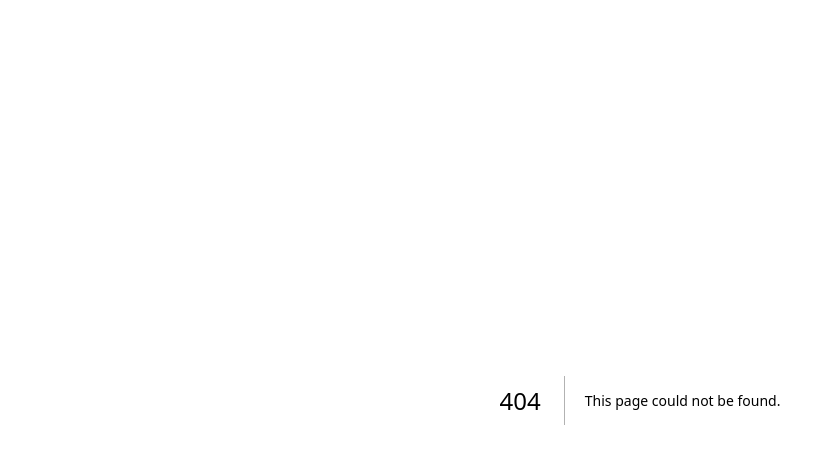
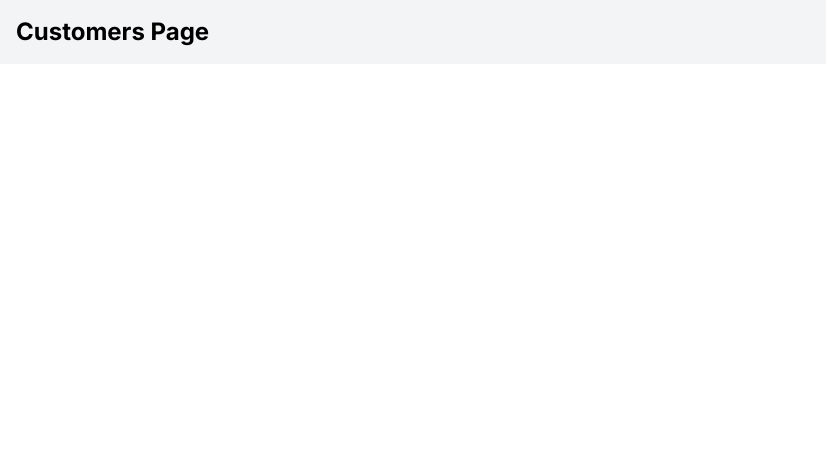
Before and after one commit to Qmelody/nextjs-dashboard, a Next.js app: page /dashboard/customers in a window 1280 px wide. Before the commit this address had no page. Shown: the top 464 px of the page, without its empty margins (0-826 px from the left). Built offline with nearby package versions, Linux system fonts and the light colour scheme; a web font is replaced by a local one.

Commit message:
使用nextjs默认支持的app下文件夹创建page组件实现路由

```diff
--- /dev/null
+++ b/app/dashboard/customers/page.tsx
@@ -0,0 +1,8 @@
+
+export default function Customers() {
+  return (
+    <div className="bg-gray-100 p-4">
+      <h1 className="text-2xl font-bold">Customers Page</h1>
+    </div>
+  );
+}
--- /dev/null
+++ b/app/dashboard/invoices/page.tsx
@@ -0,0 +1,8 @@
+
+export default function Invoices() {
+  return (
+    <div className="bg-gray-100 p-4">
+      <h1 className="text-2xl font-bold">Invoices Page</h1>
+    </div>
+  );
+}
--- /dev/null
+++ b/app/dashboard/page.tsx
@@ -0,0 +1,7 @@
+export default function Hello() {
+  return (
+    <div className="bg-gray-100 p-4">
+      <h1 className="text-2xl font-bold">Hello, world!</h1>
+    </div>
+  );
+}
```
